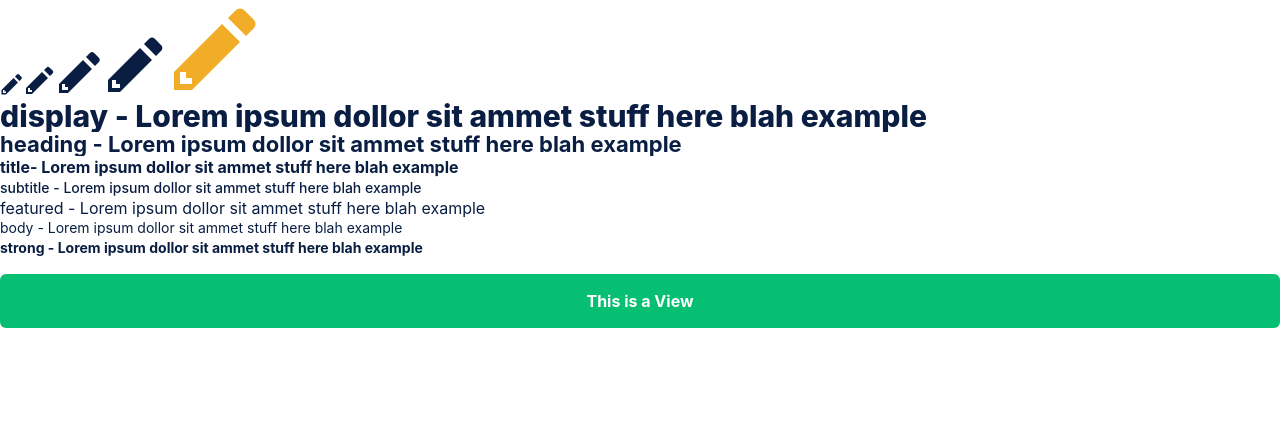
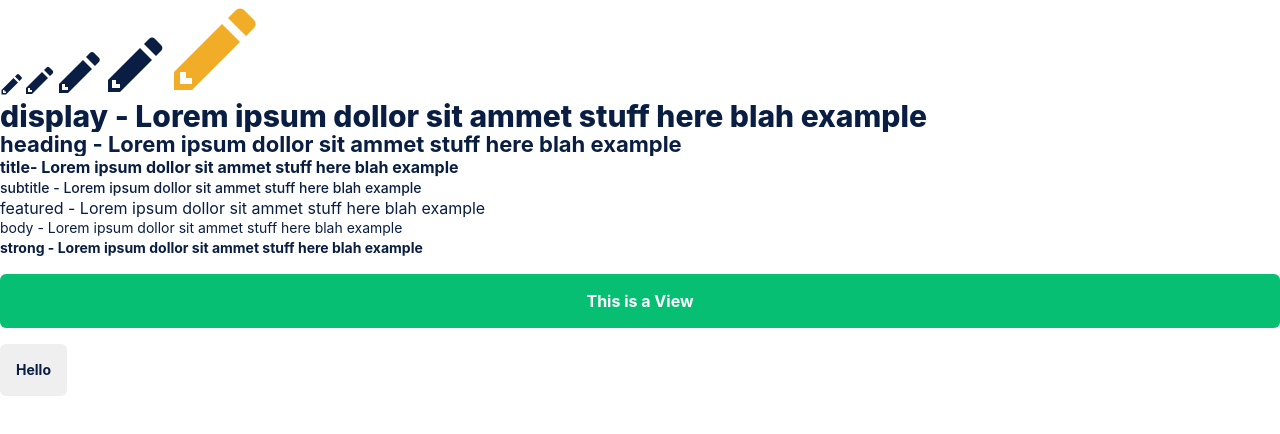
Before and after one commit to weslleyaraujo/spotify-framer-motion, a React (Create React App) app: page / in a window 1280 px wide. Shown: the top 434 px of the page. Built offline with nearby package versions, Linux system fonts and the light colour scheme.

Commit message:
feat(*): bulk of updates
- UseViewS.tyles only returns css object
- Starting button
- Fix defaul..tProps on text

```diff
--- a/src/App.tsx
+++ b/src/App.tsx
@@ -3,6 +3,7 @@ import React from "react";
 import { jsx, Global } from "@emotion/core";
 import { Text } from "./components/atoms/Text/Text";
 import { View } from "./components/atoms/View/View";
+import { Button } from "./components/molecules/Button/Button";
 import { useTheme } from "./foundations/useTheme";
 import { Icon } from "./components/atoms/Icon/Icon";
 import { globalStyles } from "./global-styles";
@@ -82,6 +83,8 @@ function App() {
           numberOfLines={2}
         />
       </View>
+
+      <Button label="Hello" />
     </React.Fragment>
   );
 }
--- a/src/components/atoms/Text/Text.tsx
+++ b/src/components/atoms/Text/Text.tsx
@@ -22,15 +22,9 @@ interface Props {
 }
 
 interface DefaultProps
-  extends Required<Pick<Props, "numberOfLines" | "type" | "as">> {}
+  extends Required<Pick<Props, "numberOfLines" | "type" | "as" | "color">> {}
 
-function Text({
-  as = "a",
-  type,
-  text,
-  numberOfLines,
-  color
-}: Props & DefaultProps) {
+function Text({ as, type, text, numberOfLines, color }: Props & DefaultProps) {
   const HTMLElement = as;
   const isTrucated = Boolean(numberOfLines);
   const isSingleLine = numberOfLines === 1;
@@ -43,7 +37,7 @@ function Text({
     ...(isTrucated && {
       overflow: "hidden",
       textOverflow: "ellipsis",
-      maxHeight: `calc(${theme.fonts[type].lineHeight}px * ${numberOfLines})` // TODO: px should be added by Theme
+      maxHeight: `calc(${theme.fonts[type].lineHeight}px * ${numberOfLines})`
     }),
     ...(isSingleLine && {
       whiteSpace: "nowrap"
@@ -58,10 +52,13 @@ function Text({
   return <HTMLElement css={styles}>{text}</HTMLElement>;
 }
 
-Text.defaultProps = {
+const defaultProps: DefaultProps = {
   as: "p",
   type: "body",
-  color: "grayLight"
+  numberOfLines: 1,
+  color: "neutral"
 };
 
+Text.defaultProps = defaultProps;
+
 export { Text };
--- a/src/components/atoms/View/View.tsx
+++ b/src/components/atoms/View/View.tsx
@@ -1,5 +1,5 @@
 /** @jsx jsx */
-import React, { useMemo, useCallback } from "react";
+import React, { useCallback } from "react";
 import { CSSPseudosForCSSObject, CSSObject } from "@emotion/serialize";
 import { jsx, css } from "@emotion/core";
 import { Units } from "../../../foundations/Theme";
@@ -52,7 +52,7 @@ type ViewStyles = Subtract<
   { [P in ClashingCSSProperties]?: CSSObject[P] }
 >;
 
-interface Props {
+export interface Props {
   children: React.ReactElement;
   margin?: Spacing;
   padding?: Spacing;
@@ -143,7 +143,7 @@ function useViewStyles(
     [theme.constants]
   );
 
-  return css({
+  return {
     ...style,
     display,
     justifyContent,
@@ -155,7 +155,7 @@ function useViewStyles(
     ...(margin && { margin: mapSpacing(margin) }),
     ...(padding && { padding: mapSpacing(padding) }),
     flexDirection: display ? flexDirection : "column"
-  });
+  };
 }
 
 function View(props: Props & DefaultProps) {
--- /dev/null
+++ b/src/components/molecules/Button/Button.tsx
@@ -0,0 +1,55 @@
+/** @jsx jsx */
+import React from "react";
+import { jsx, css } from "@emotion/core";
+import { useViewStyles, Props as ViewProps } from "../../atoms/View/View";
+import { Text } from "../../atoms/Text/Text";
+import { useTheme } from "../../../foundations/useTheme";
+
+interface Props {
+  as?: keyof JSX.IntrinsicElements;
+  size?: ViewProps["padding"];
+  label: string;
+}
+
+interface DefaultProps extends Required<Pick<Props, "as" | "size">> {}
+
+function Button({ as, size, label }: Props & DefaultProps) {
+  const HTMLElement = as;
+  const theme = useTheme();
+  const styles = useViewStyles({
+    padding: "large",
+    margin: "none"
+  });
+
+  return (
+    <HTMLElement
+      css={css({
+        ...styles,
+        display: "flex",
+        outline: 0,
+        margin: 0,
+        cursor: "pointer",
+        whiteSpace: "nowrap",
+        userSelect: "none",
+        textDecoration: "none",
+        textTransform: "none",
+        overflow: "visible",
+        touchAction: "manipulation",
+        border: "none",
+        boxSizing: "border-box",
+        borderRadius: theme.constants.borderRadiusSmall
+      })}
+    >
+      <Text type="strong" text={label} />
+    </HTMLElement>
+  );
+}
+
+const defaultProps: DefaultProps = {
+  as: "button",
+  size: "medium"
+};
+
+Button.defaultProps = defaultProps;
+
+export { Button };
```
